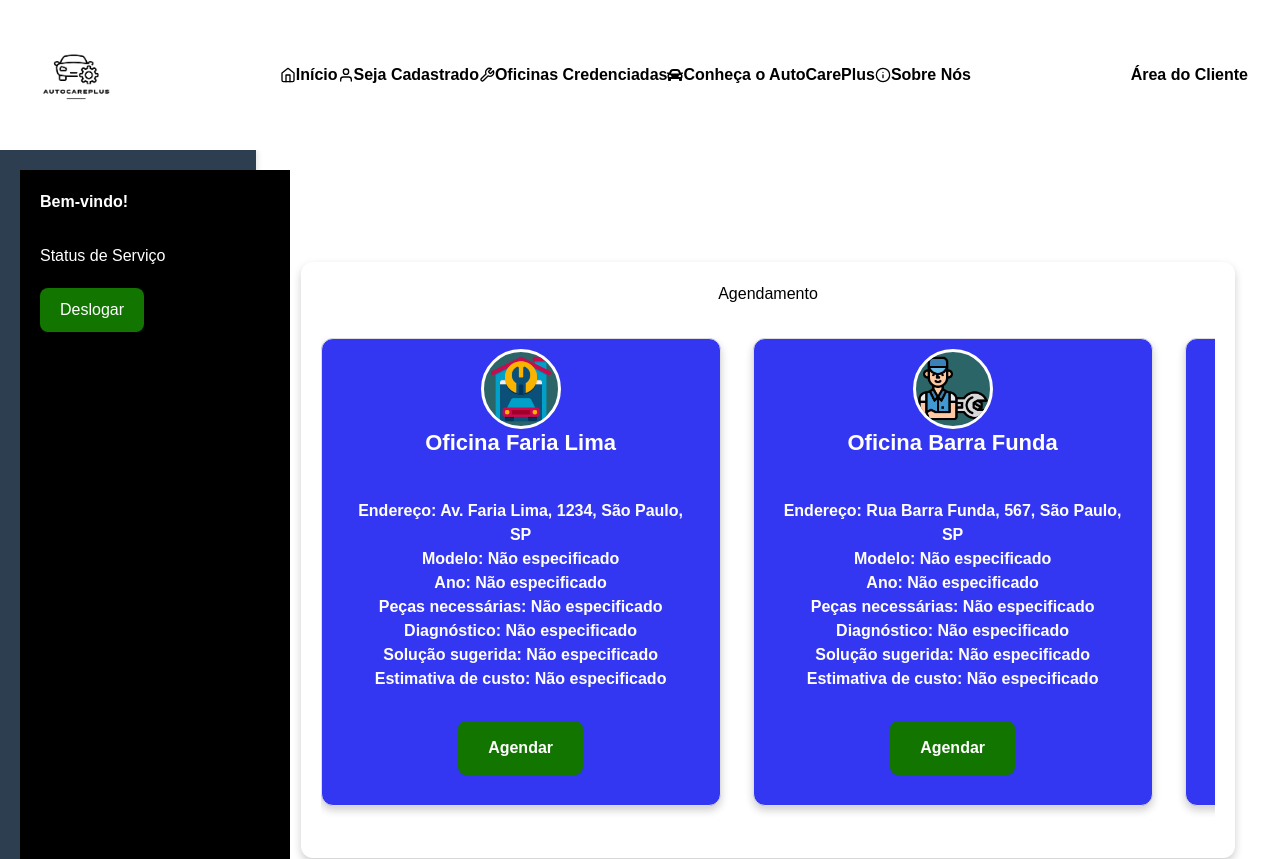
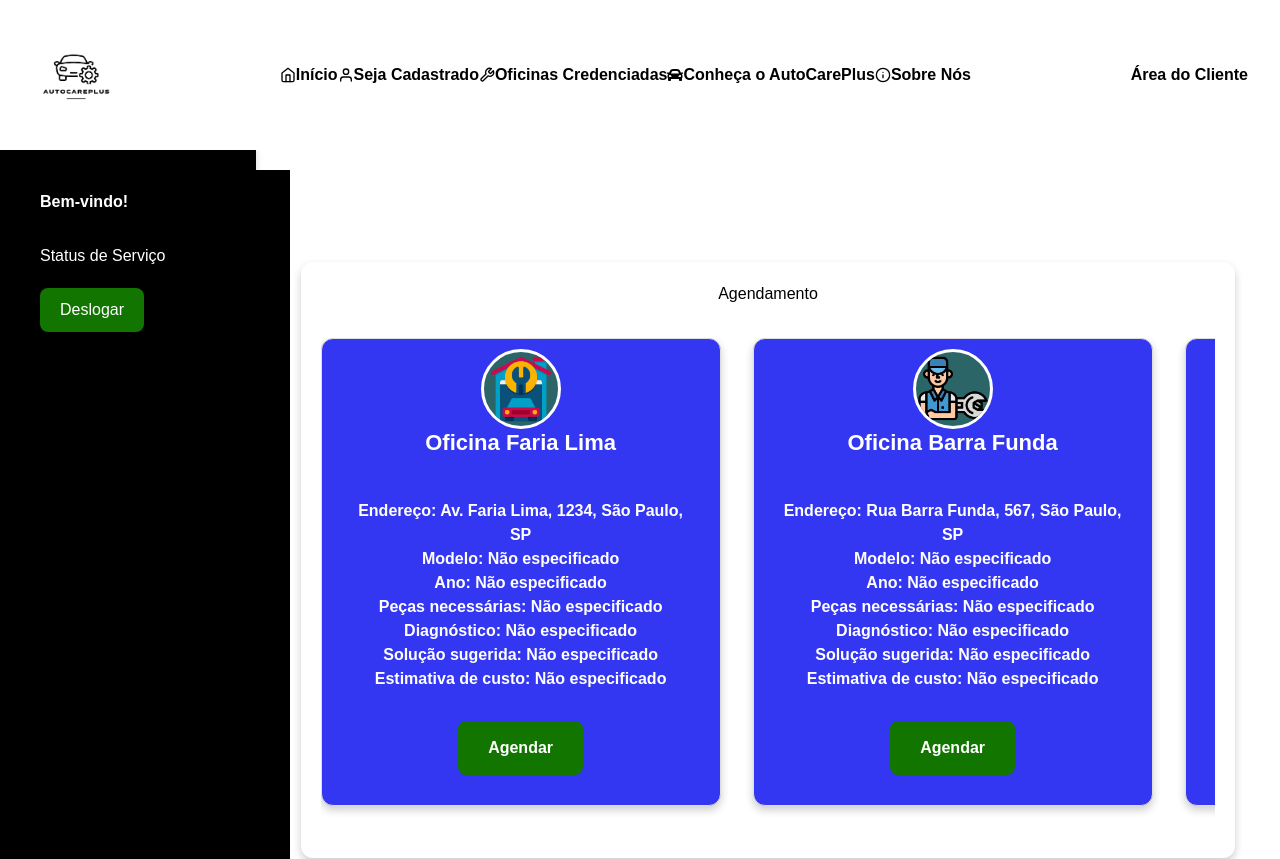
Before and after one commit to joao1015/AutoCarePlus-IA-regenerativa-Com-nextJS, a Next.js app in the folder autocare/: page /Agendamendo in a window 1280 px wide. Shown: the top 859 px of the page. Built offline with nearby package versions, Linux system fonts and the light colour scheme.

Commit message:
arrumando a pagina de agendamento

```diff
--- a/autocare/src/app/Agendamendo/page.tsx
+++ b/autocare/src/app/Agendamendo/page.tsx
@@ -36,7 +36,7 @@
 const SidebarContainer = styled.div`
   width: 20%;
   min-width: 200px;
-  background-color: #2c3e50;
+  background-color: #000000;
   color: white;
   padding: 20px;
   box-shadow: 2px 0 5px rgba(0, 0, 0, 0.1);
```
